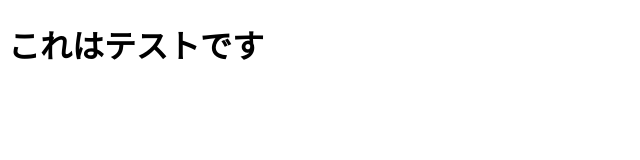
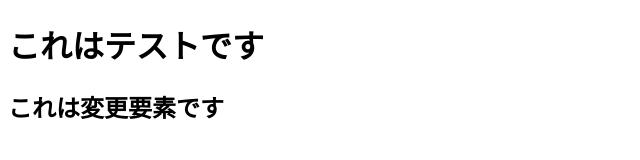
Before and after one commit to tatsuyakusukawa/0513_1, a plain HTML site: page index.html in a window 1280 px wide. Shown: the whole page, without its empty margins (0-640 px from the left). Drawn offline with Linux system fonts and the light colour scheme.

Commit message:
h２を追記しました

```diff
--- a/index.html
+++ b/index.html
@@ -8,5 +8,6 @@
 </head>
 <body>
     <h1>これはテストです</h1>
+    <h2>これは変更要素です</h2>
 </body>
 </html>
```
